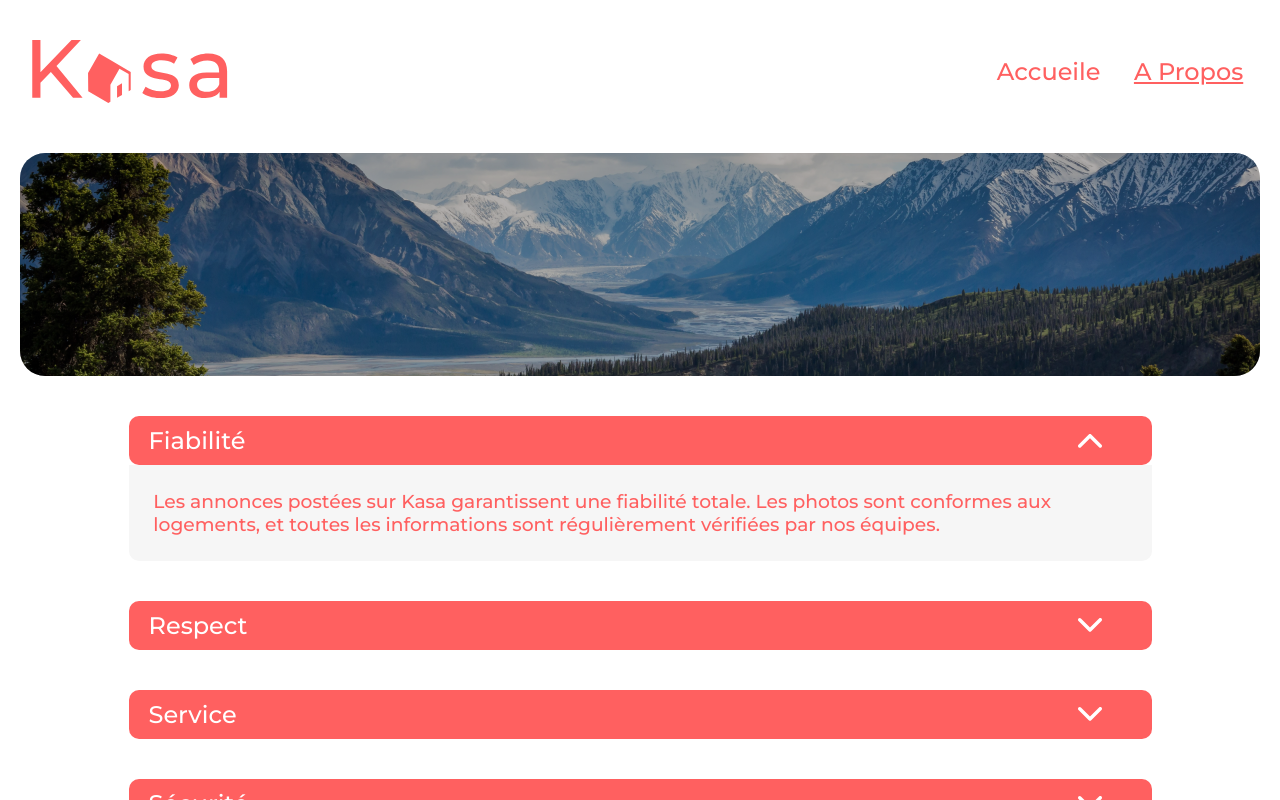
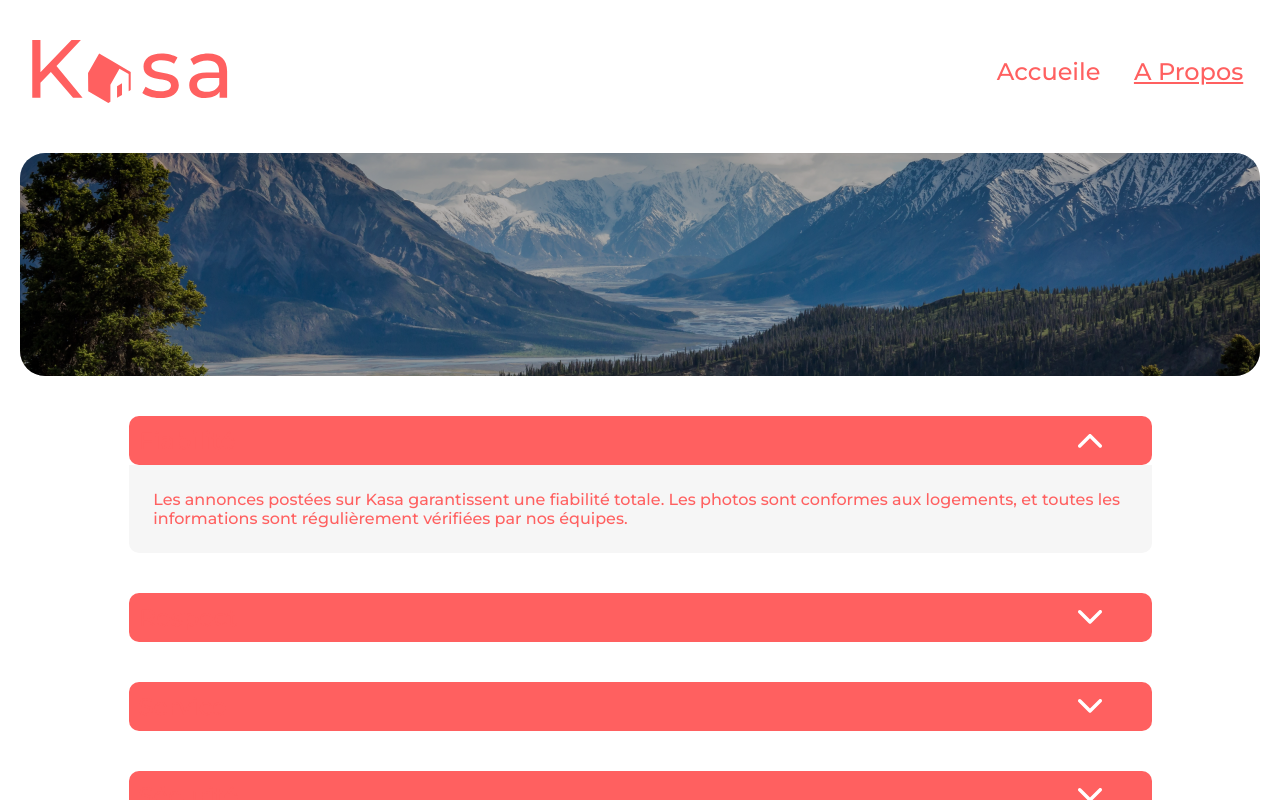
Before and after one commit to sfv2010/Kasa_P11, a React (Create React App) app: page /about in a window 1280 px wide. Both pictures are taken after a click on the heading "Fiabilité". Shown: the top 800 px of the page. Built offline with nearby package versions, Linux system fonts and the light colour scheme.

Commit message:
Add useRef

```diff
--- a/src/components/Collapse/Collapse.jsx
+++ b/src/components/Collapse/Collapse.jsx
@@ -1,38 +1,34 @@
 import "./Collapse.css";
-import { useState } from "react";
+import { useState, useRef } from "react";
 
-const Collapse = ({ id, title, description }) => {
+const Collapse = ({
+    id,
+    title,
+    description,
+    summaryBar,
+    summaryTitle,
+    detailsDesc,
+}) => {
     const [isAnimated, setIsAnimated] = useState(false);
+    const collapseRef = useRef(null);
     const handleToggleAnimation = () => {
         setIsAnimated(false); // reset the animation
-        void document.getElementById(`collapse-${id}`).offsetWidth; // for the animation to restart
+        void collapseRef.current.offsetWidth; // for the animation to restart
         setIsAnimated(true); //Restart animation
     };
     return (
         <details className="collapseContainer">
-            <summary className="collapseBar" onClick={handleToggleAnimation}>
-                <h2 className="collapseH2">{title}</h2>
+            <summary className={summaryBar} onClick={handleToggleAnimation}>
+                <h2 className={summaryTitle}>{title}</h2>
             </summary>
             <div
                 id={`collapse-${id}`}
-                className={`collapse ${isAnimated ? "animated" : ""}`}>
-                <h3 className="collapseH3">{description}</h3>
+                className={`collapse ${isAnimated ? "animated" : ""}`}
+                ref={collapseRef}>
+                <p className={detailsDesc}>{description}</p>
             </div>
         </details>
     );
 };
 
 export default Collapse;
-
-// const Collapse = ({ title, description }) => {
-//     return (
-//         <div className="collapseContainer">
-//             <div className="collapseBar">
-//                 <h2 className="collapseH2">{title}</h2>
-//             </div>
-//             <div className="collapse">
-//                 <h3 className="collapseH3">{description}</h3>
-//             </div>
-//         </div>
-//     );
-// };
```
